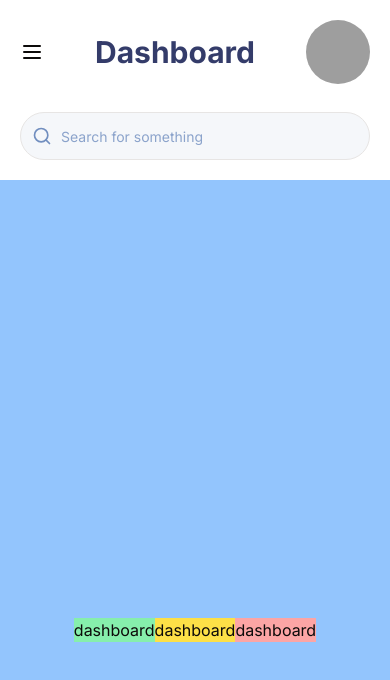
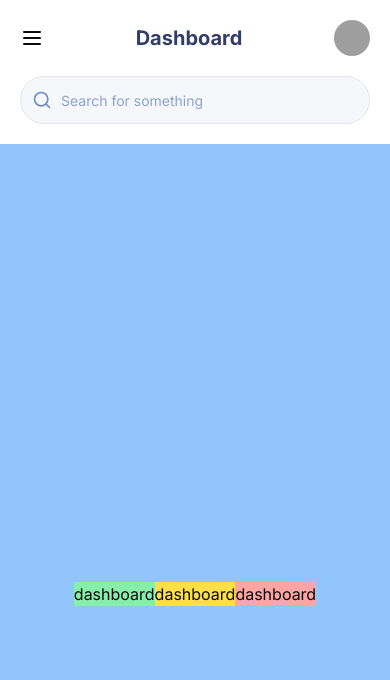
Before and after one commit to Flavio-JS/bankdash-frontend, a Next.js app: page /dashboard in a window 390 px wide. Shown: the top 680 px of the page. Built offline with nearby package versions, Linux system fonts and the light colour scheme; grey boxes are pictures that could not be loaded.

Commit message:
fix header

```diff
--- a/src/app/globals.css
+++ b/src/app/globals.css
@@ -68,7 +68,7 @@
     }
 
     ::-webkit-scrollbar-track {
-      background: #f1f1f1;
+      background: transparent;
     }
 
     ::-webkit-scrollbar-thumb {
--- a/src/components/Layout/Header/Header.tsx
+++ b/src/components/Layout/Header/Header.tsx
@@ -29,14 +29,16 @@ export const Header = () => {
   const title = titleKey ? pathToTitleMap[titleKey] : "";
 
   return (
-    <div className="flex flex-col gap-7 p-5">
+    <div className="flex flex-col gap-5 p-5 lg:gap-7">
       <div className="flex justify-between gap-7">
         <div className="flex h-full items-center lg:hidden">
           <SideBarMenu />
         </div>
 
         <div className="flex items-center">
-          <h1 className="text-3xl font-bold text-[#343C6A]">{title}</h1>
+          <h1 className="text-xl font-bold text-[#343C6A] lg:text-3xl">
+            {title}
+          </h1>
         </div>
         <div className="flex items-center gap-7">
           <InputIcon
@@ -54,7 +56,7 @@ export const Header = () => {
           <div className="hidden rounded-full bg-[#F5F7FA] p-3 hover:cursor-pointer lg:block">
             <BellDot color="#FE5C73" />
           </div>
-          <Avatar className="h-16 w-16">
+          <Avatar className="h-9 w-9 lg:h-16 lg:w-16">
             <AvatarImage src="https://github.com/shadcn.png" />
             <AvatarFallback>MA</AvatarFallback>
           </Avatar>
```
